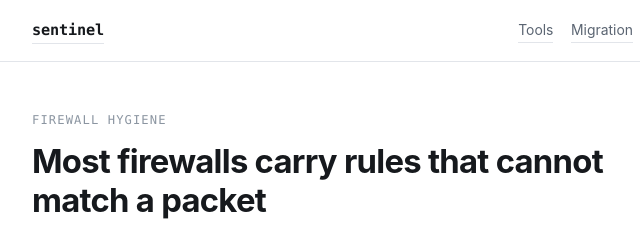
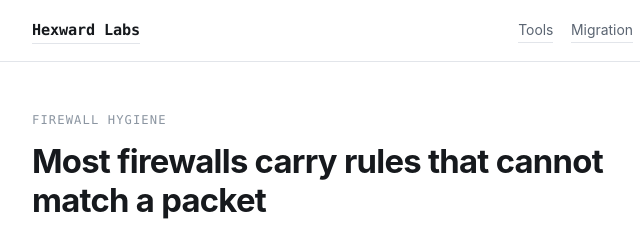
Before and after one commit to nizartuanku/nizartuanku.github.io, a plain HTML site: page firewall-rule-audit.html in a window 1280 px wide. Shown: the top 232 px of the page, 276-916 px from the left. Drawn offline with Linux system fonts and the light colour scheme.

Commit message:
hub: brand wordmark and title suffix become Hexward Labs
Header wordmark sentinel -> Hexward Labs, title suffix | Hexward -> | Hexward Labs, footer brand line aligned.

```diff
--- a/firewall-rule-audit.html
+++ b/firewall-rule-audit.html
@@ -3,7 +3,7 @@
 <head>
 <meta charset="utf-8">
 <meta name="viewport" content="width=device-width, initial-scale=1">
-<title>Open source firewall rule audit — finding shadowed, dead and over-permissive rules | Hexward</title>
+<title>Open source firewall rule audit — finding shadowed, dead and over-permissive rules | Hexward Labs</title>
 <meta name="description" content="How dead firewall rules accumulate, how to find shadowed and over-permissive rules by hand on iptables, Cisco ASA, pfSense and FortiGate, and a free offline auditor.">
 <link rel="canonical" href="https://nizartuanku.github.io/firewall-rule-audit.html">
 <link rel="stylesheet" href="style.css">
@@ -15,7 +15,7 @@
 
 <header class="top">
   <div class="wrap">
-    <a class="brand" href="index.html">sentinel</a>
+    <a class="brand" href="index.html">Hexward Labs</a>
     <nav>
       <a href="index.html">Tools</a>
       <a href="expedition-alternative.html">Migration</a>
@@ -132,7 +132,7 @@ tar -xzf rulehawk-free-*-linux-amd64.tar.gz
 
 <footer class="bottom">
   <div class="wrap">
-    <p>Hexward — self-hosted security tools by <a href="https://github.com/nizartuanku">Nizar Tuanku</a>, a practising network security engineer.</p>
+    <p>Hexward Labs — Cybersecurity tools by <a href="https://github.com/nizartuanku">Nizar Tuanku</a>.</p>
     <p>Free editions are Apache-2.0 on GitHub. No telemetry in any edition.</p>
   </div>
 </footer>
```
